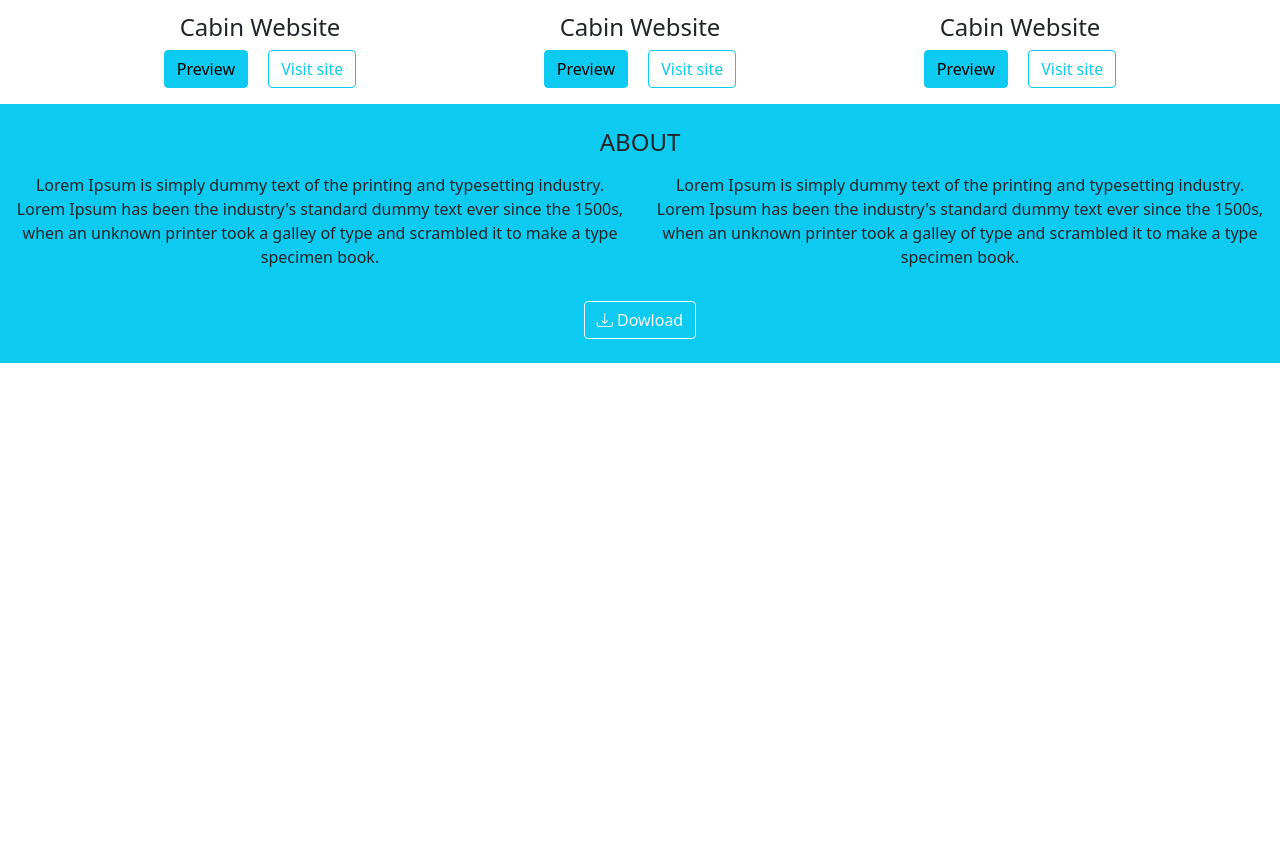
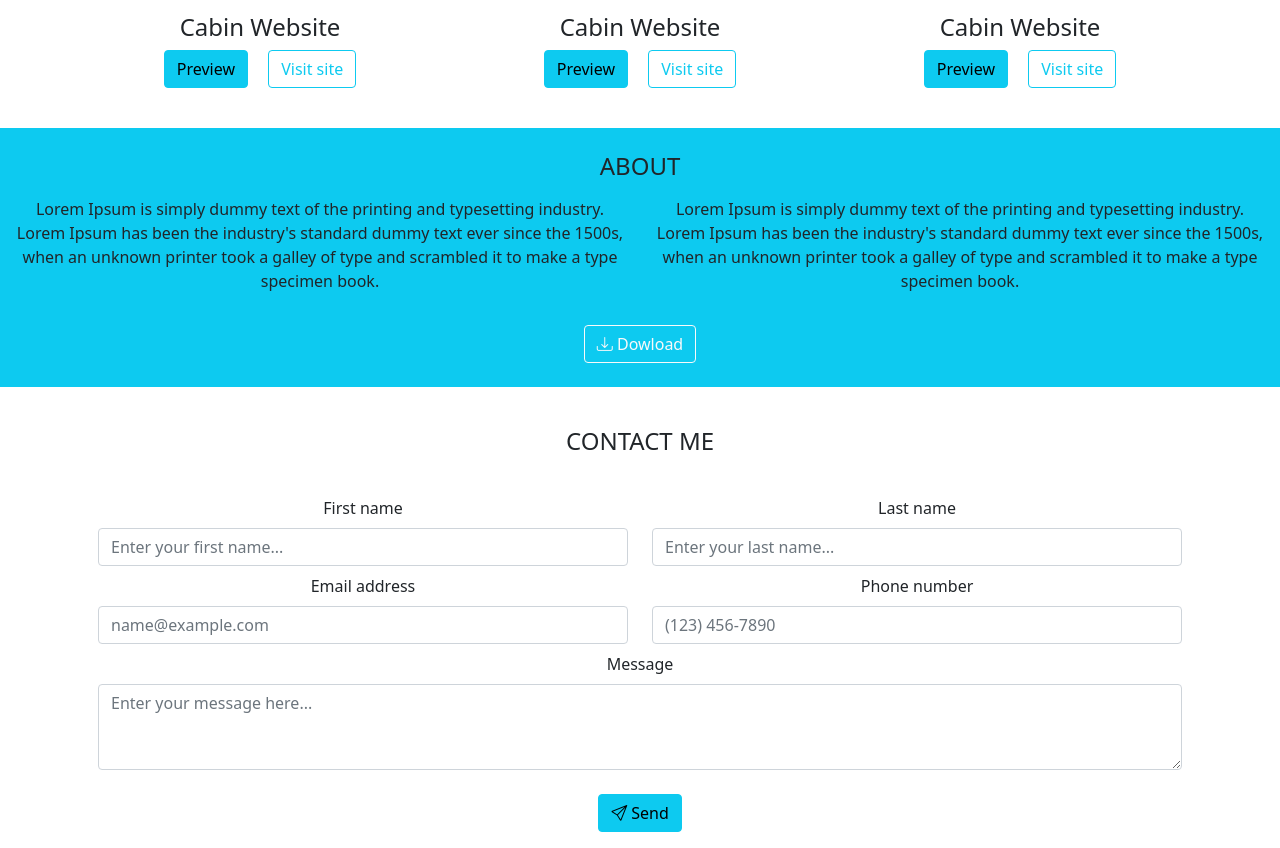
Before and after one commit to Brun096/bootstrap-freelancer, a plain HTML site: page index.html in a window 1280 px wide. Shown: the part 1272-2120 px from the top of the page. Before the commit the page ends 1635 px from the top, so only its background shows below. Drawn offline with nearby package versions, Linux system fonts and the light colour scheme.

Commit message:
Ho creato la sezione Contact

```diff
--- a/index.html
+++ b/index.html
@@ -31,8 +31,8 @@
     </header>
     <!--CONTENUTO-->
     <main class="text-center">
-        <div class="my-4 text-center">
-            <h2>PORTFOLIO</h2>
+        <div class="my-4">
+            <h2 class="text-uppercase">Portfolio</h2>
         </div>
         <!--GALLERIA-->
         <section class="container">
@@ -102,9 +102,9 @@
 
         </section>
         <!--SU_DI_NOI-->
-        <section class="container-fluid bg-info  py-4 ">
-            <div class="text-center">
-                <h4>ABOUT</h4>
+        <section class="container-fluid bg-info  py-4 my-4">
+            <div>
+                <h4 class="text-uppercase">About</h4>
                 <div class="row my-3">
                     <div class="col-6">
                         <p>Lorem Ipsum is simply dummy text of the printing and typesetting industry. Lorem Ipsum has
@@ -125,7 +125,48 @@
             </div>
         </section>
         <!--CONTATTI-->
-        <section></section>
+        <section class="container">
+            <div class="bg-white h-100">
+                <h4 class="text-uppercase p-3 text-center text-uppercase">contact me</h4>
+                <form action="#" class="row p-3 gy-2">
+                    <!-- first name-->
+                    <div class="col-6">
+                        <label class="form-label" for="first-name">First name</label>
+                        <input class="form-control" type="text" id="first-name" required
+                            placeholder="Enter your first name...">
+                    </div>
+                    <!-- last name-->
+                    <div class="col-6">
+                        <label class="form-label" for="last-name">Last name</label>
+                        <input class="form-control" type="text" id="last-name" required
+                            placeholder="Enter your last name...">
+                    </div>
+                    <!-- email address -->
+                    <div class="col-6">
+                        <label class="form-label" for="address">Email address</label>
+                        <input class="form-control" type="text" id="address" required placeholder="name@example.com">
+                    </div>
+
+
+                    <!-- email -->
+                    <div class="col-6">
+                        <label class="form-label" for="email">Phone number</label>
+                        <input class="form-control" type="email" id="email" required placeholder="(123) 456-7890">
+                    </div>
+
+                    <!--meassage-->
+                    <div class="mb-3">
+                        <label for="exampleFormControlTextarea1" class="form-label">Message</label>
+                        <textarea class="form-control" id="exampleFormControlTextarea1" rows="3"
+                            placeholder="Enter your message here..."></textarea>
+                    </div>
+                    <!--button-->
+                    <div class="col-12">
+                        <button type="button" class="btn btn-info"><i class="bi bi-send"></i>&nbsp;Send</button>
+                    </div>
+                </form>
+            </div>
+        </section>
     </main>
     <footer>
         <!--LOACTION_E_SOCIAL-->
```
